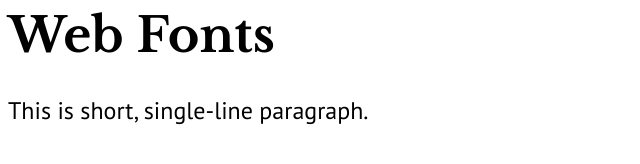
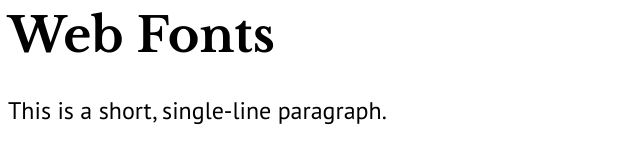
Before and after one commit to jgagne/web-fonts-google, a plain HTML site: page index.html in a window 1280 px wide. Shown: the whole page, without its empty margins (0-640 px from the left). Drawn offline with nearby package versions, Linux system fonts and the light colour scheme.

Commit message:
Update paragraph text
Eh!

```diff
--- a/index.html
+++ b/index.html
@@ -10,7 +10,7 @@
 
 <h1>Web Fonts</h1>
 
-<p>This is short, single-line paragraph.</p>
+<p>This is a short, single-line paragraph.</p>
 
 </body>
 </html>
```
